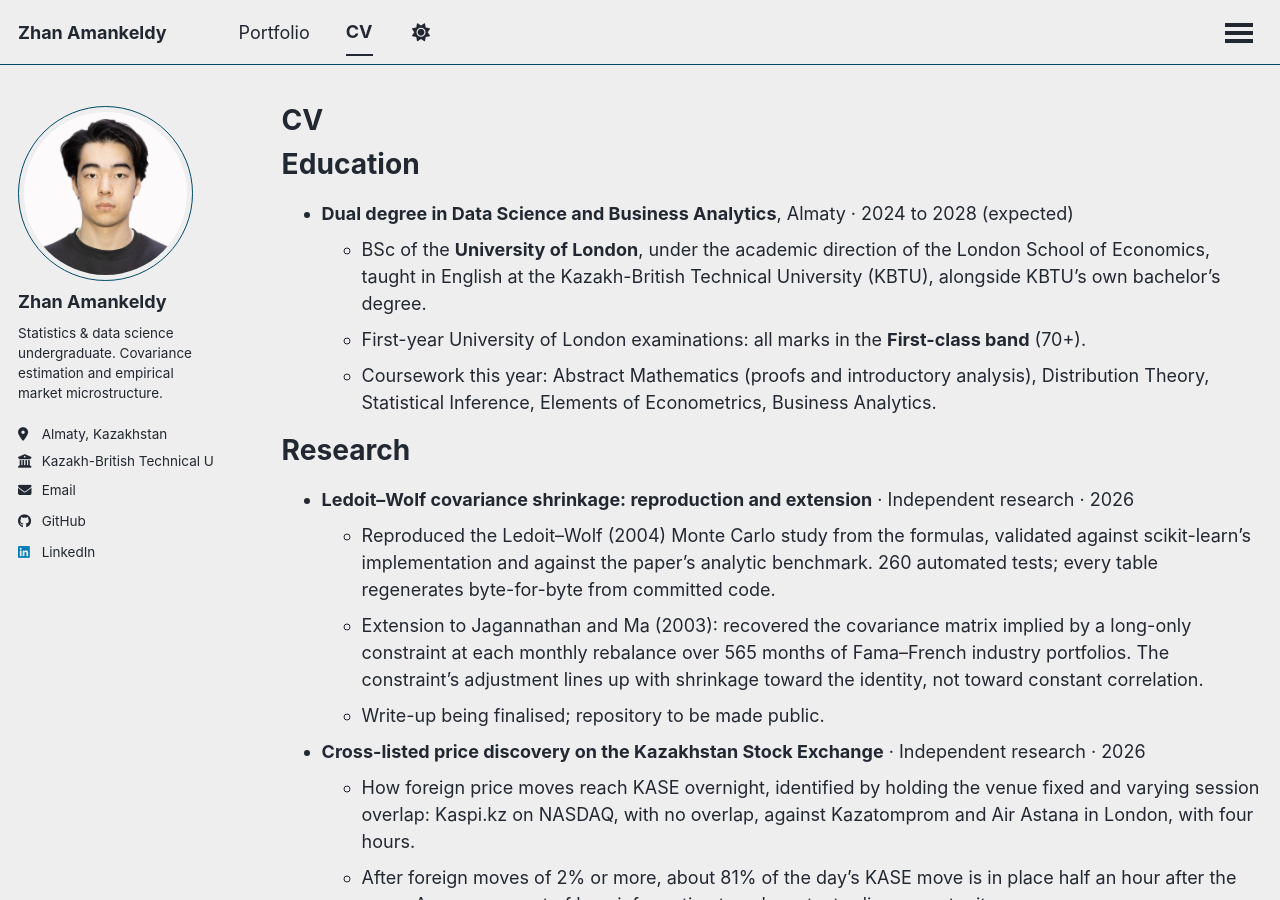
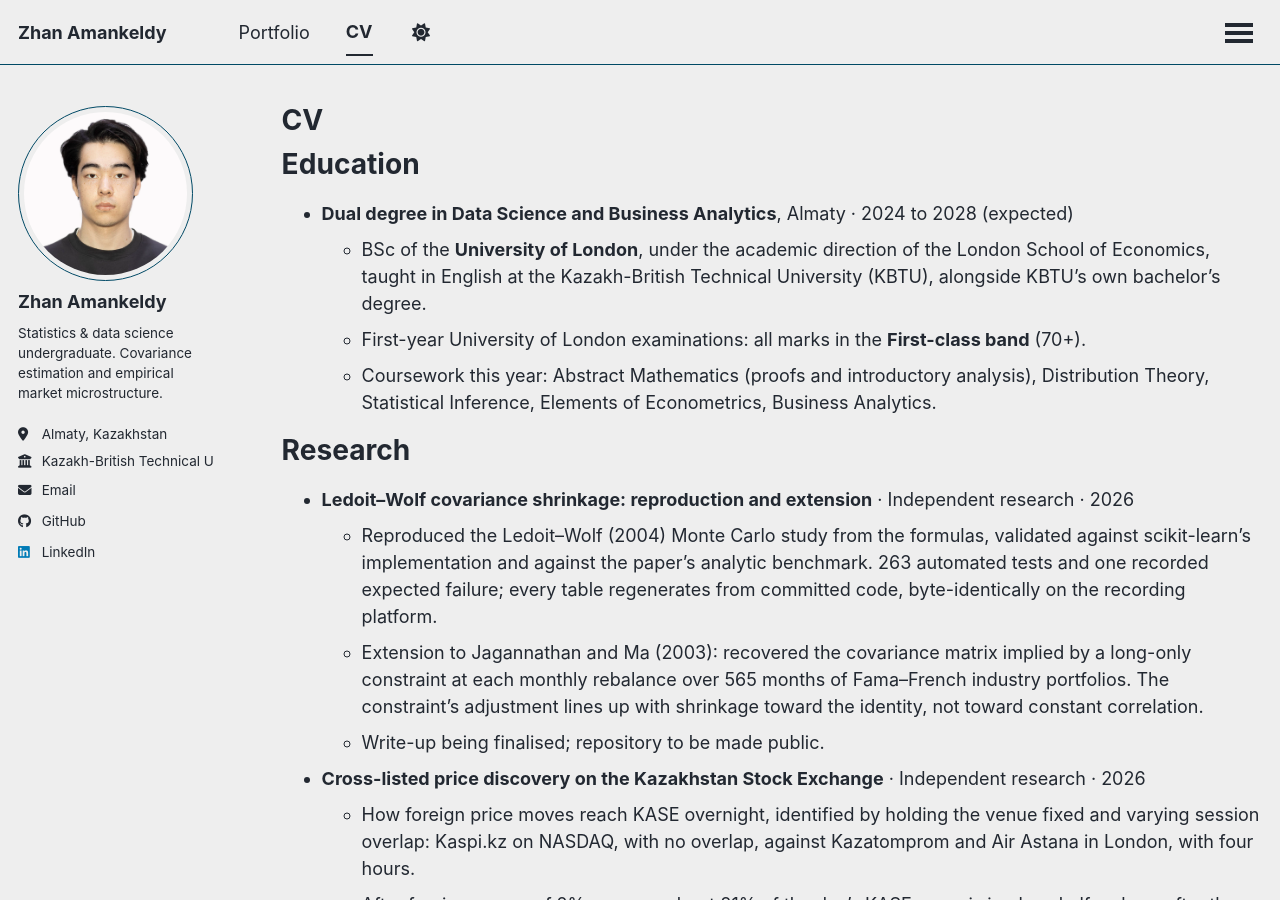
Before and after one commit to zhan-a/zhan-a.github.io, a Jekyll site: the page built from _pages/cv.md, in a window 1280 px wide and 900 px high. Built offline with Jekyll 4.4.1, drawn with Linux system fonts in a browser that asks for light colours; a script that is not in the unit is left out.

Commit message:
Site: LW test count and regeneration claim brought in line with the verified repository

```diff
--- a/_pages/cv.md
+++ b/_pages/cv.md
@@ -19,7 +19,7 @@ Education
 Research
 ======
 * **Ledoit–Wolf covariance shrinkage: reproduction and extension** · Independent research · 2026
-  * Reproduced the Ledoit–Wolf (2004) Monte Carlo study from the formulas, validated against scikit-learn's implementation and against the paper's analytic benchmark. 260 automated tests; every table regenerates byte-for-byte from committed code.
+  * Reproduced the Ledoit–Wolf (2004) Monte Carlo study from the formulas, validated against scikit-learn's implementation and against the paper's analytic benchmark. 263 automated tests and one recorded expected failure; every table regenerates from committed code, byte-identically on the recording platform.
   * Extension to Jagannathan and Ma (2003): recovered the covariance matrix implied by a long-only constraint at each monthly rebalance over 565 months of Fama–French industry portfolios. The constraint's adjustment lines up with shrinkage toward the identity, not toward constant correlation.
   * Write-up being finalised; repository to be made public.
 
```
Also changed, not shown: _portfolio/1-lw-shrinkage.md (+1 -1 lines).
